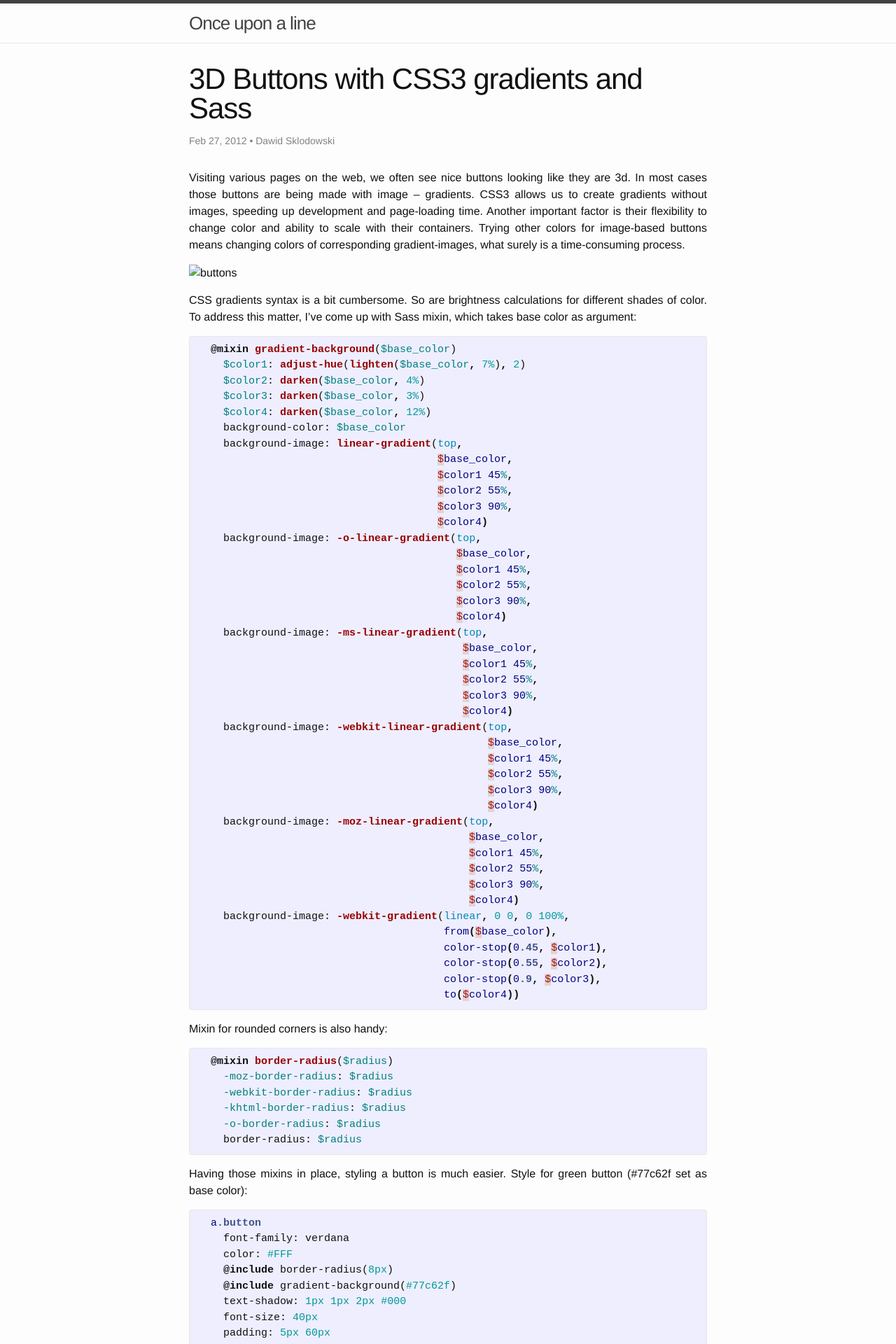
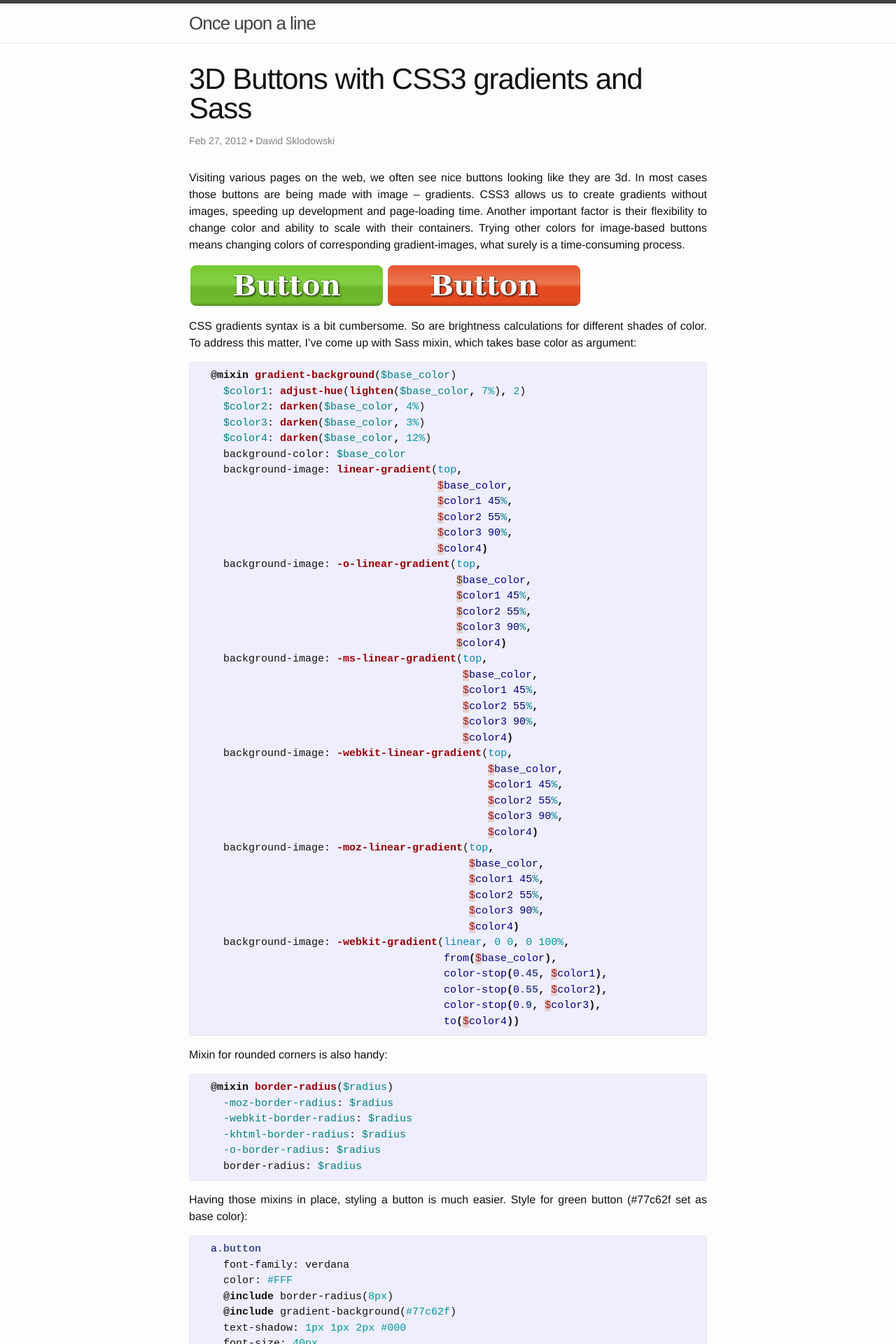
Before and after one commit to dawid-sklodowski/onceuponaline.info, a Jekyll site: the page built from _posts/2012-02-27-3d-buttons-with-css3-gradients-and-sass.md, in a window 1280 px wide. Shown: the top 1920 px of the page at 70% size. Built offline with Jekyll 4.4.1, drawn with Linux system fonts in a browser that asks for light colours.

Commit message:
Absolute url to image

```diff
--- a/_posts/2012-02-27-3d-buttons-with-css3-gradients-and-sass.md
+++ b/_posts/2012-02-27-3d-buttons-with-css3-gradients-and-sass.md
@@ -13,7 +13,7 @@ Another important factor is their flexibility to change color and ability to sca
 Trying other colors for image-based buttons means changing colors of corresponding gradient-images,
 what surely is a time-consuming process.
 
-![buttons](images/2013-05-01/buttons.png)
+![buttons](/images/2013-05-01/buttons.png)
 
 <!--more-->
 
```
